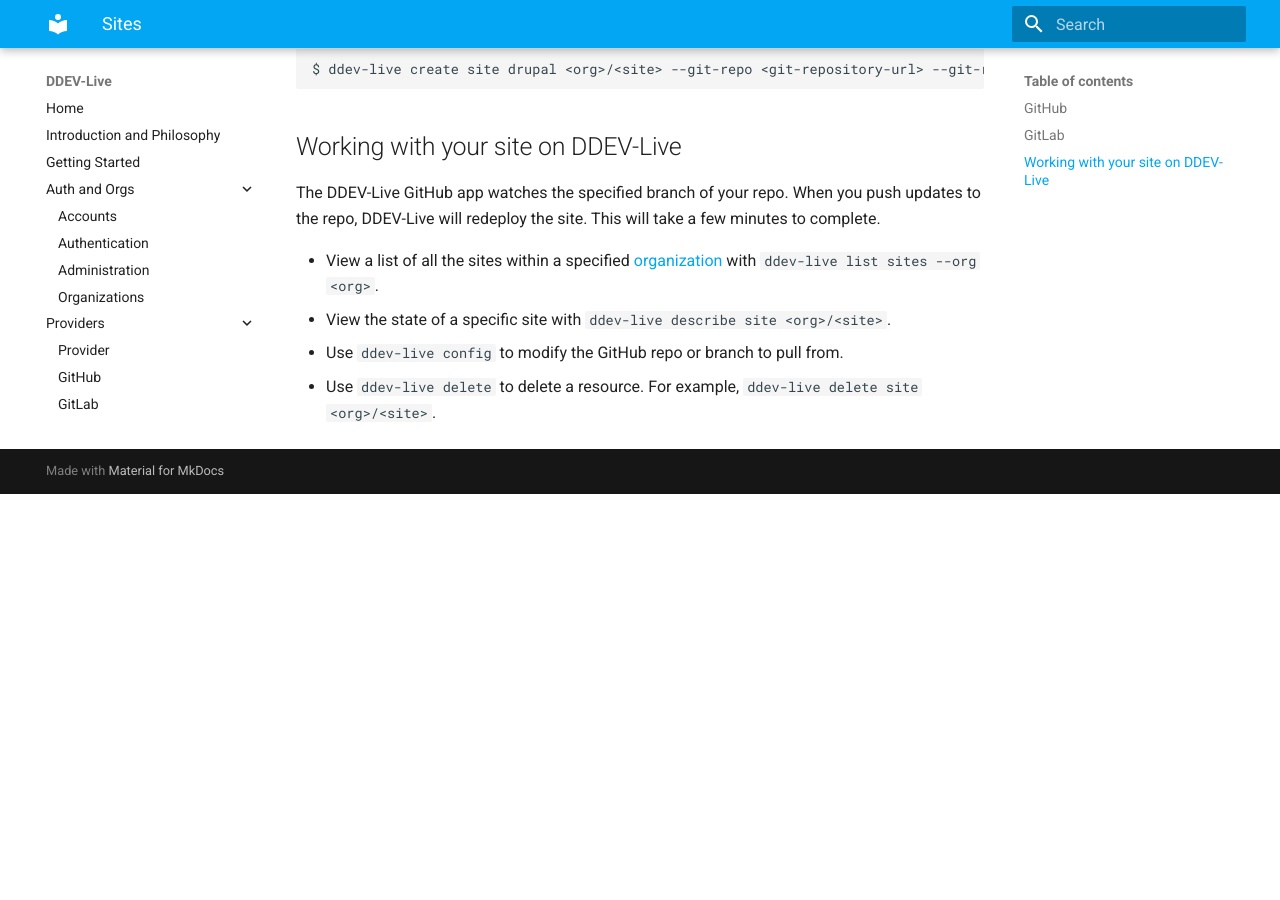
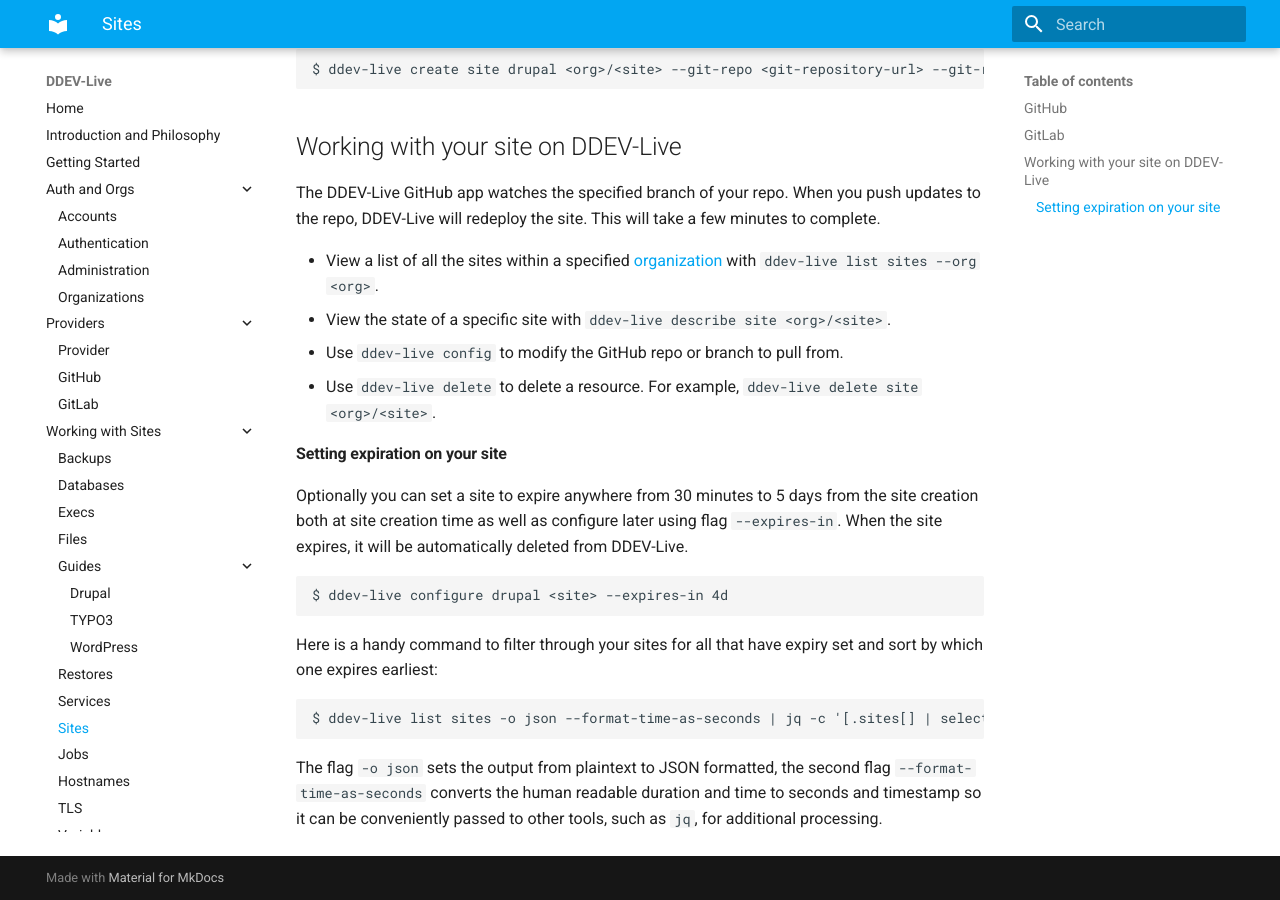
Before and after one commit to fru-io/docs-live, an MkDocs documentation site: the page built from docs/sites.md, in a window 1280 px wide and 900 px high, scrolled down 779 px. Built offline with MkDocs 1.6.1 and Material for MkDocs 9.7.7, drawn with Linux system fonts in a browser that asks for light colours; before the commit the page ends 1273 px from its top, so only the background shows below that.

Commit message:
Document site expiration flag

````diff
--- a/docs/sites.md
+++ b/docs/sites.md
@@ -31,3 +31,16 @@ The DDEV-Live GitHub app watches the specified branch of your repo. When you pus
 - View the state of a specific site with `ddev-live describe site <org>/<site>`.
 - Use `ddev-live config` to modify the GitHub repo or branch to pull from.
 - Use `ddev-live delete` to delete a resource. For example, `ddev-live delete site <org>/<site>`.
+
+#### Setting expiration on your site
+Optionally you can set a site to expire anywhere from 30 minutes to 5 days from the site creation both at site creation time as well as configure later using flag `--expires-in`. When the site expires, it will be automatically deleted from DDEV-Live.
+```
+$ ddev-live configure drupal <site> --expires-in 4d
+```
+
+Here is a handy command to filter through your sites for all that have expiry set and sort by which one expires earliest:
+```
+$ ddev-live list sites -o json --format-time-as-seconds | jq -c '[.sites[] | select(.expires != "")] | sort_by(.expires) | .[]'
+```
+
+The flag `-o json` sets the output from plaintext to JSON formatted, the second flag `--format-time-as-seconds` converts the human readable duration and time to seconds and timestamp so it can be conveniently passed to other tools, such as `jq`, for additional processing.
````
